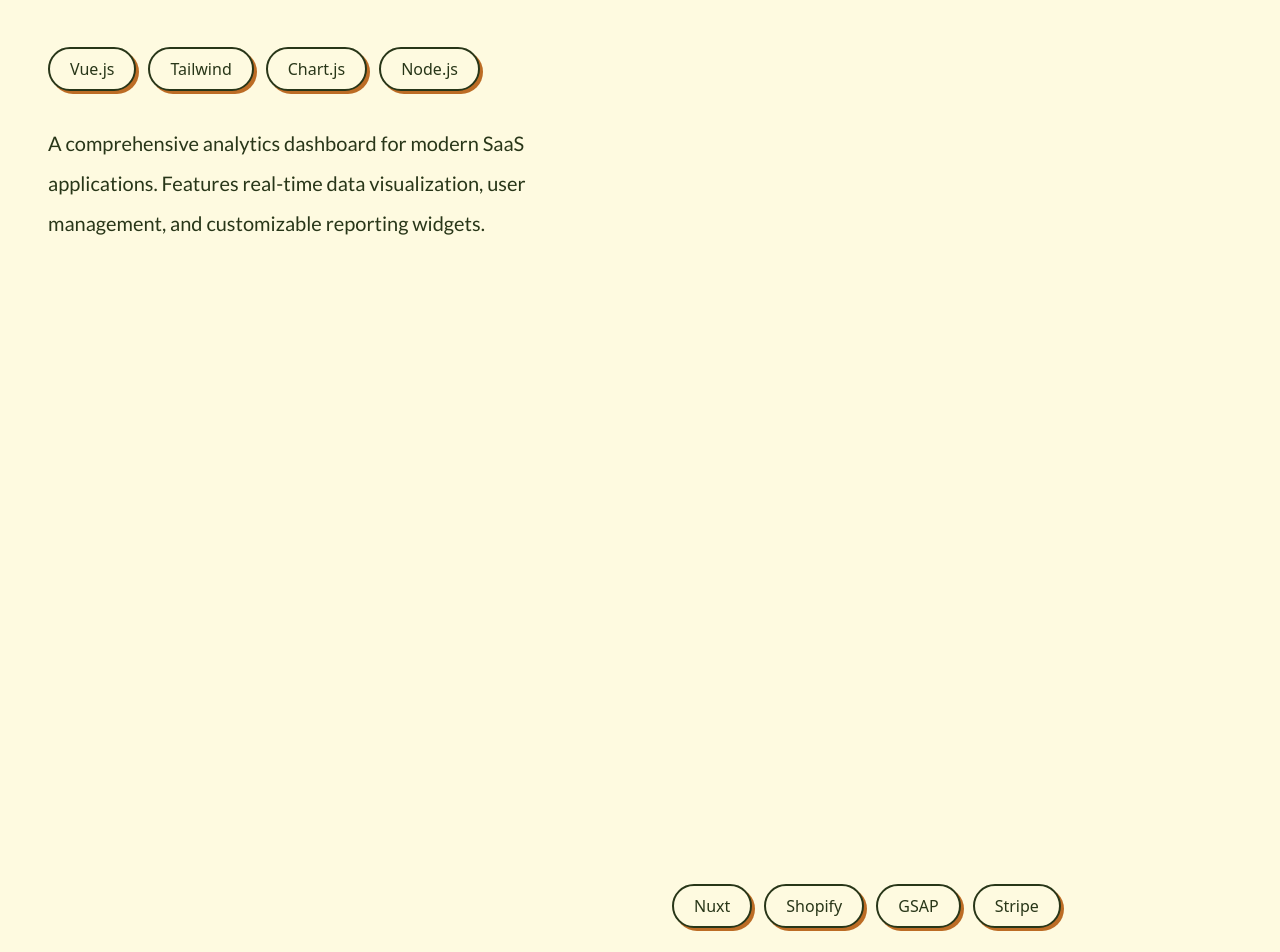
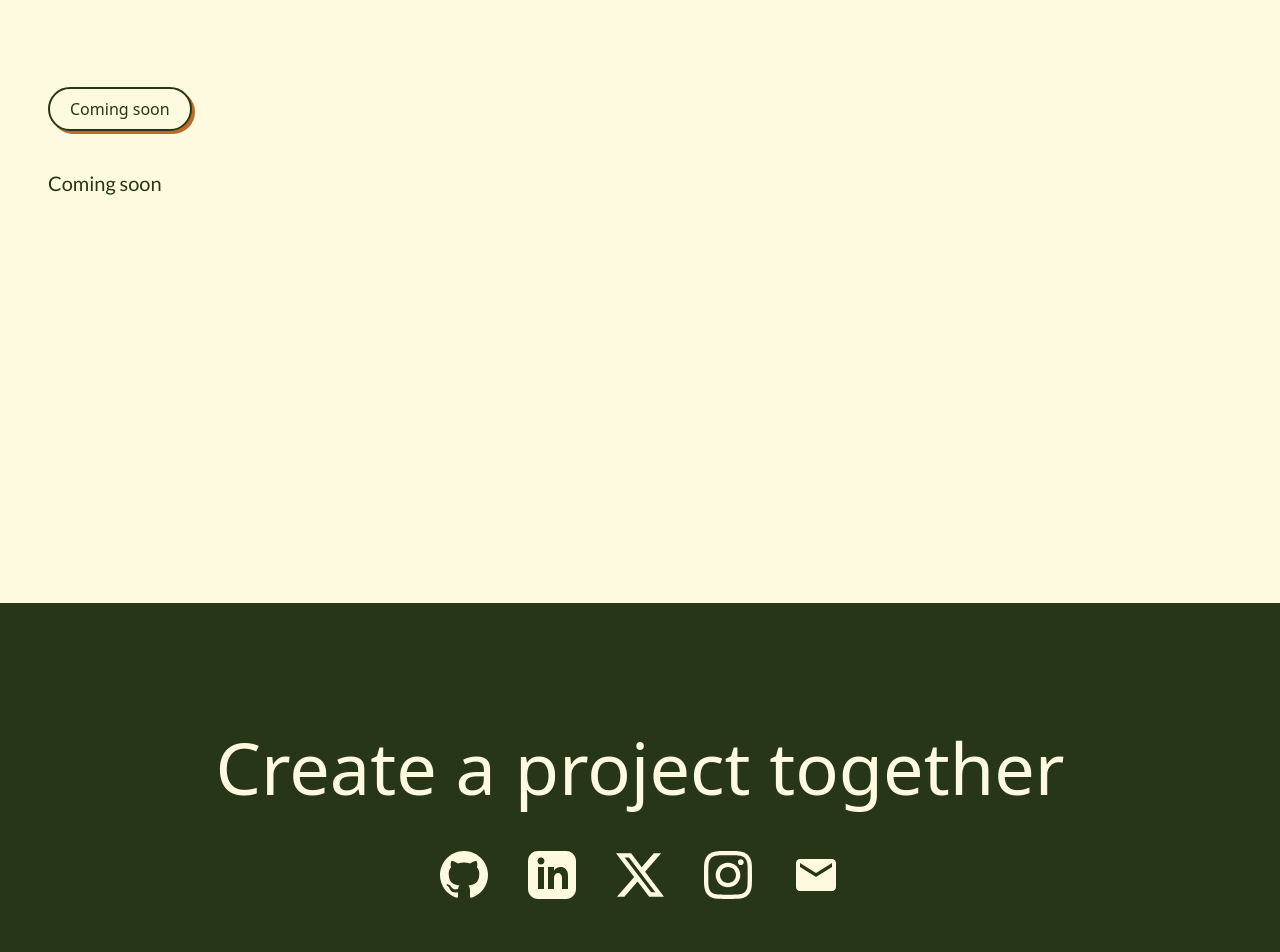
Before and after one commit to virgill-e/portfolio, a Nuxt app: page / in a window 1280 px wide. Shown: the part 3920-4872 px from the top of the page. Built offline with nearby package versions, Linux system fonts and the light colour scheme; a web font is replaced by a local one.

Commit message:
coming soon

```diff
--- a/components/ui/ProjectsSection.vue
+++ b/components/ui/ProjectsSection.vue
@@ -57,7 +57,6 @@ import gsap from 'gsap';
 import { ScrollTrigger } from 'gsap/ScrollTrigger';
 import Img1 from '@/assets/images/Img1.jpeg';
 import Img2 from '@/assets/images/Img2.jpeg';
-import Img3 from '@/assets/images/Img3.jpeg';
 
 gsap.registerPlugin(ScrollTrigger);
 
@@ -66,17 +65,10 @@ const titleRef = ref(null);
 
 const projects = [
     {
-        title: 'SaaS Dashboard',
-        tags: ['Vue.js', 'Tailwind', 'Chart.js', 'Node.js'],
-        description: 'A comprehensive analytics dashboard for modern SaaS applications. Features real-time data visualization, user management, and customizable reporting widgets.',
-        // Simulating multiple screenshots for the stack
-        images: [Img1, Img2, Img3]
-    },
-    {
-        title: 'Neo-Chic Commerce',
-        tags: ['Nuxt', 'Shopify', 'GSAP', 'Stripe'],
-        description: 'A vibrant e-commerce experiences for a fashion brand. Optimized for conversion with smooth animations and a lightning-fast checkout process.',
-        images: [Img1, Img2, Img3]
+        title: 'Coming soon',
+        tags: ['Coming soon'],
+        description: 'Coming soon',
+        images: [Img1, Img2]
     }
 ];
 
@@ -96,7 +88,6 @@ onMounted(() => {
             ease: 'power3.out'
         });
 
-        // Projects Panel Animation (Parallax/Stagger)
         const panels = gsap.utils.toArray('.project-panel');
         panels.forEach((panel, i) => {
             gsap.from(panel.querySelector('h3'), {
```
Also changed, not shown: assets/images/img2.jpeg, assets/images/img3.jpeg (deleted).
